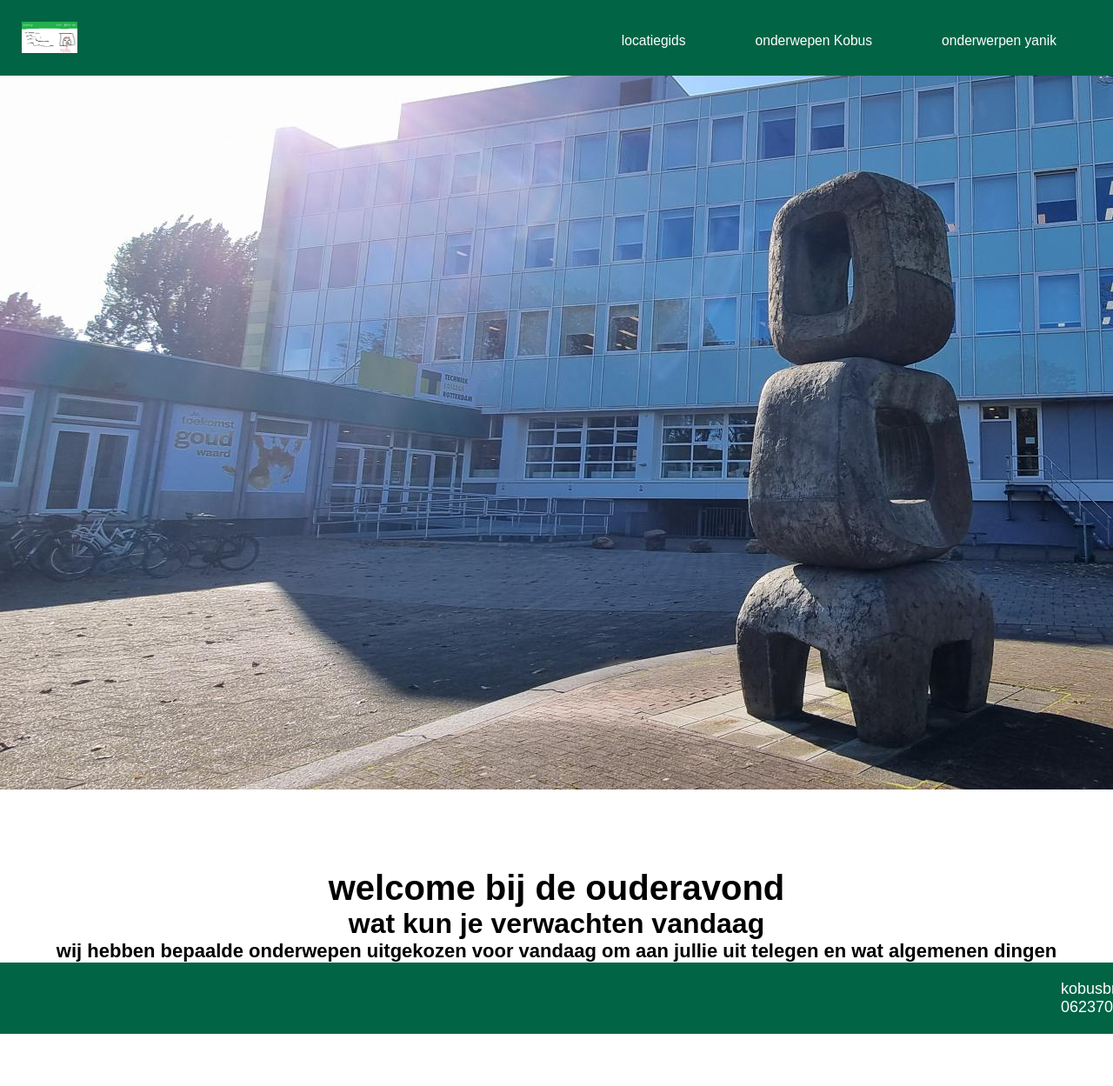
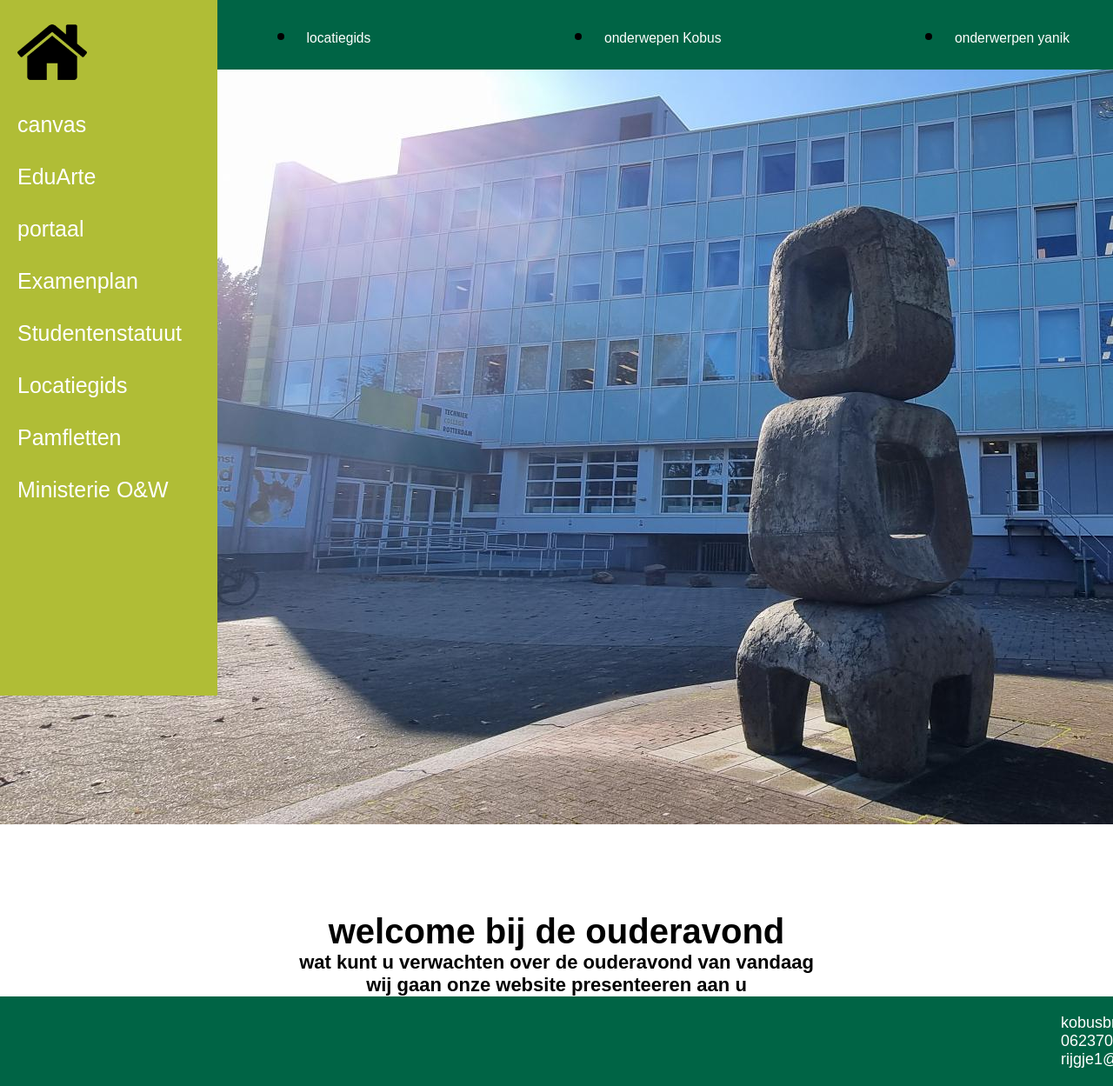
Before and after one commit to YanikRijgersberg/p1-ouderavond, a plain HTML site: page html/index.html in a window 1280 px wide. Shown: the top 1249 px of the page at 87% size. Before the commit the page ends 1189 px from the top, so only its background shows below. Drawn offline with Linux system fonts and the light colour scheme.

Commit message:
homepage update
sidemap toegevoegd
onderwerpen toegevoegd
home img veranderd

```diff
--- a/html/index.html
+++ b/html/index.html
@@ -11,8 +11,7 @@
 
 <body>
     <nav>
-        <a href="index.html"><img src="/p1-ouderavond/img/yanik-paint.jpg" alt="yanik"></a>
-        <ul>
+
             <li></li>
             <li><a href="locatiegids.html">locatiegids</a></li>
             <li class="dropdown"><a class="dropbtn" href="#">onderwepen Kobus</a>
@@ -31,6 +30,28 @@
             </li>
         </ul>
     </nav>
+
+    <div class="sidebar">
+        <a href="index.html"><img class="img-home" src="/p1-ouderavond/img/25694.png" alt="yanik"></a>
+        <ul>
+        <ul>
+            <li><a href="./sitemap-html/canvas.html">canvas</a></li>
+            <li><a href="#">EduArte</a></li>
+            <li><a href="#">portaal</a></li>
+            <li><a href="#">Examenplan</a></li>
+            <li><a href="#">Studentenstatuut</a></li>
+            <li><a href="#">Locatiegids</a></li>
+            <li><a href="#">Pamfletten</a></li>
+            <li><a href="#">Ministerie O&W</a></li>
+        </ul>
+    </div>
+    <div class="content">
+
+    </div>
+
+
+
+
     <div class="box"></div>
     <div class="school_img">
         <img src="/p1-ouderavond/img/school.jpg" alt="school">
@@ -41,10 +62,9 @@
 
             <main>
                 <div>
-                    <h2>wat kun je verwachten vandaag</h2>
-                    <h3>wij hebben bepaalde onderwepen uitgekozen voor vandaag om aan jullie uit telegen en wat
-                        algemenen
-                        dingen</h3>
+                    <h3>wat kunt u verwachten over de ouderavond van vandaag</h3>
+                    <h3>wij gaan onze website presenteeren aan u</h3>
+
                 </div>
             </main>
     </div>
@@ -53,6 +73,7 @@
         <div class="footerPos">
             <p class="footerText">kobusbrama5@gmail.com</p>
             <p>0623708035</p>
+            <p>rijgje1@gmail.com</p>
         </div>
     </footer>
     </center>
--- a/style.css
+++ b/style.css
@@ -10,7 +10,7 @@
 nav {
   display: flex;
   width: 100%;
-  padding: 2.5rem;
+  padding: 1rem;
   min-height: 10vh;
   align-items: center;
   flex-wrap: wrap;
@@ -39,7 +39,7 @@ footer{
 } */
 
 header {
-  padding-top: 9rem;
+  padding-top: 10rem;
 }
 
 h1 {
@@ -76,6 +76,46 @@ nav a {
 
 nav img {
   width: 5vw;
+}
+
+.sidebar {
+  height: 100vh;
+  width: 250px;
+  background-color: #B0BD36;
+  color: white;
+  position: fixed;
+  padding: 20px;
+
+}
+
+.sidebar h2 {
+  margin-top: 0;
+}
+
+.sidebar ul {
+  list-style-type: none;
+  padding: 0;
+}
+
+.sidebar ul li {
+  margin: 15px 0;
+  color: white;
+  font-size: 40px;
+
+}
+
+.sidebar ul li a {
+  color: white;
+  text-decoration: none;
+}
+
+.sidebar ul li a:hover {
+  text-decoration: underline;
+}
+
+.content {
+  margin-left: 260px;
+  padding: 20px;
 }
 
 .dropdown-content{
@@ -176,3 +216,7 @@ margin-top: 8rem;
   float: right;
 
  }
+ .img-home{
+  height: auto;
+  width: 80px;
+ }
```
Also changed, not shown: html/voorstel-Kobus.html (+1 -3 lines), html/sitemap-html/canvas.html (renamed from html/canvas.html), img/25694.png (added).
